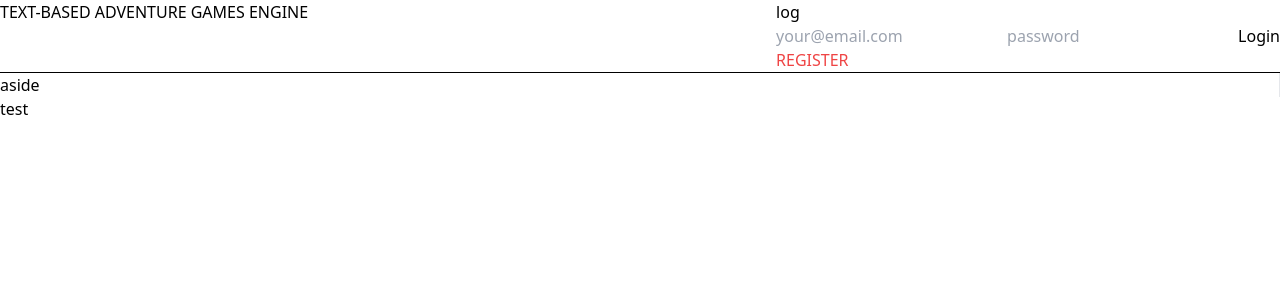
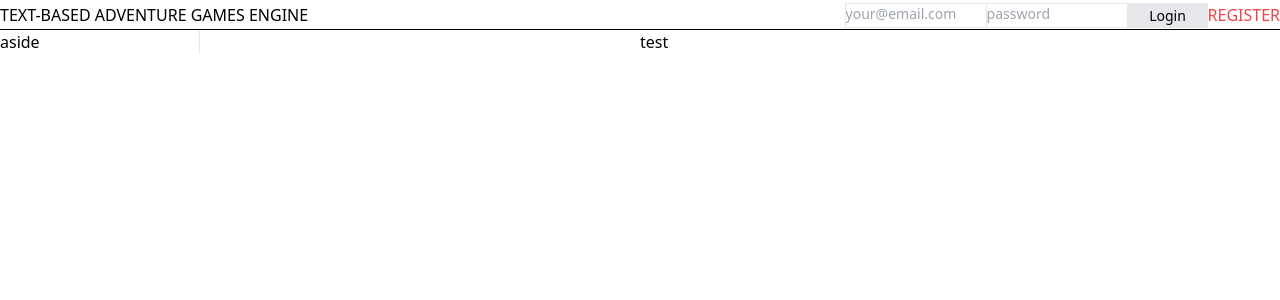
Before and after one commit to konstantin-agafonov/nuxt-text-based-game, a Nuxt app: page / in a window 1280 px wide. Both pictures are taken after a click on the link "LOGIN". Shown: the top 300 px of the page. Built offline with nearby package versions, Linux system fonts and the light colour scheme.

Commit message:
various changes

```diff
--- /dev/null
+++ b/app/components/Aside.vue
@@ -0,0 +1,13 @@
+<script setup lang="ts">
+
+</script>
+
+<template>
+  <aside class="border-r w-[200px] ">
+    aside
+  </aside>
+</template>
+
+<style scoped>
+
+</style>
--- /dev/null
+++ b/app/components/Footer.vue
@@ -0,0 +1,11 @@
+<script setup lang="ts">
+
+</script>
+
+<template>
+  <footer></footer>
+</template>
+
+<style scoped>
+
+</style>
--- /dev/null
+++ b/app/components/Header.vue
@@ -0,0 +1,17 @@
+<script setup lang="ts">
+
+</script>
+
+<template>
+  <header class="flex justify-between items-center border-b border-black h-[30px]">
+    <div  class="text-base font-light uppercase">
+      Text-based adventure games engine
+    </div>
+
+    <Auth/>
+  </header>
+</template>
+
+<style scoped>
+
+</style>
--- a/app/components/auth/Auth.vue
+++ b/app/components/auth/Auth.vue
@@ -14,7 +14,7 @@ function activateRegister() {
 </script>
 
 <template>
-  <div class="flex-inline">
+  <div class="flex flex-inline flex-nowrap items-center">
     <a
         v-if="!loginIsActive"
         href="#"
--- a/app/components/auth/Login.vue
+++ b/app/components/auth/Login.vue
@@ -3,11 +3,30 @@
 </script>
 
 <template>
-  log
-  <form>
-    <input type="email" placeholder="your@email.com">
-    <input type="password" placeholder="password">
-    <input type="submit" value="Login">
+  <form class="flex flex-inline flex-nowrap items-center mt-[2px]">
+    <div class="h-[25px] border divide-gray-200">
+      <input
+          name="user-email"
+          class="text-sm w-[140px] outline-none flex items-center"
+          type="email"
+          placeholder="your@email.com"
+      >
+    </div>
+
+    <div class="h-[25px] border-r border-t border-b divide-gray-200">
+      <input
+          name="user-password"
+          class="text-sm w-[140px] outline-none flex items-center"
+          type="password"
+          placeholder="password"
+      >
+    </div>
+
+    <input
+        class="text-sm w-[80px] h-[25px] bg-gray-200 cursor-pointer"
+        type="submit"
+        value="Login"
+    >
   </form>
 </template>
 
--- a/app/components/auth/Register.vue
+++ b/app/components/auth/Register.vue
@@ -3,10 +3,21 @@
 </script>
 
 <template>
-  reg
-  <form>
-    <input type="email" placeholder="your@email.com">
-    <input type="submit" value="Register">
+  <form class="flex flex-inline flex-nowrap items-center mt-[2px]">
+    <div class="h-[25px] border divide-gray-200">
+      <input
+          name="user-email"
+          class="text-sm w-[140px] outline-none flex items-center"
+          type="email"
+          placeholder="your@email.com"
+      >
+    </div>
+
+    <input
+        class="text-sm w-[80px] h-[25px] bg-gray-200 cursor-pointer"
+        type="submit"
+        value="Register"
+    >
   </form>
 </template>
 
--- a/app/layouts/default.vue
+++ b/app/layouts/default.vue
@@ -3,25 +3,17 @@
 </script>
 
 <template>
-  <header class="flex justify-between border-b border-black">
-    <div  class="text-base font-light uppercase">
-      Text-based adventure games engine
-    </div>
+  <Header/>
 
-    <Auth/>
-  </header>
+  <div class="grid grid-cols-2">
+    <Aside/>
 
-  <aside class="border-r w-250">
-    aside
-  </aside>
+    <main>
+      <slot/>
+    </main>
+  </div>
 
-  <main>
-    <slot/>
-  </main>
-
-  <footer>
-
-  </footer>
+  <Footer/>
 </template>
 
 <style scoped>
--- a/nuxt.config.ts
+++ b/nuxt.config.ts
@@ -17,5 +17,12 @@ export default defineNuxtConfig({
         exposeConfig: true,
         viewer: true,
         // and more...
-    }
+    },
+
+    components: [
+        {
+            path: '~/components',
+            pathPrefix: false,
+        },
+    ],
 })
```
